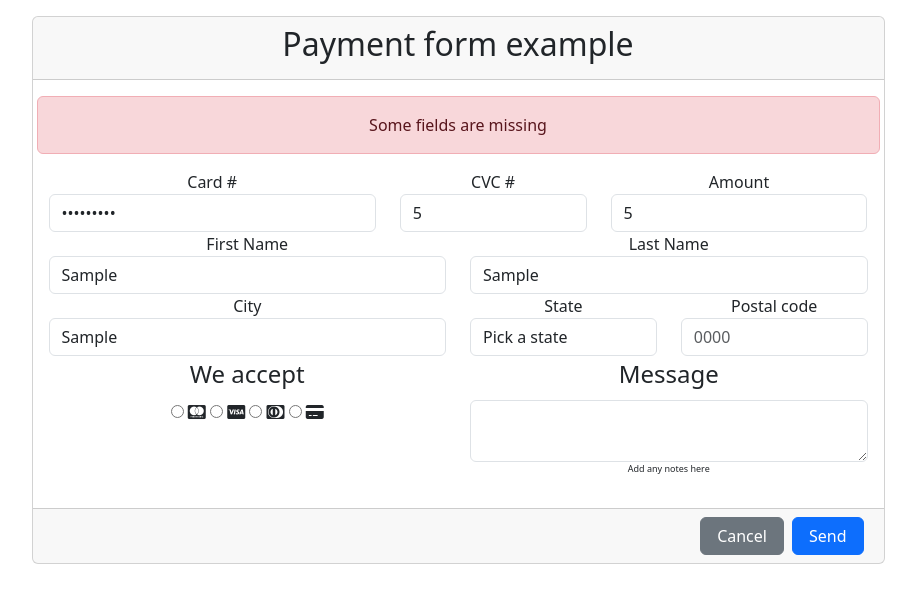
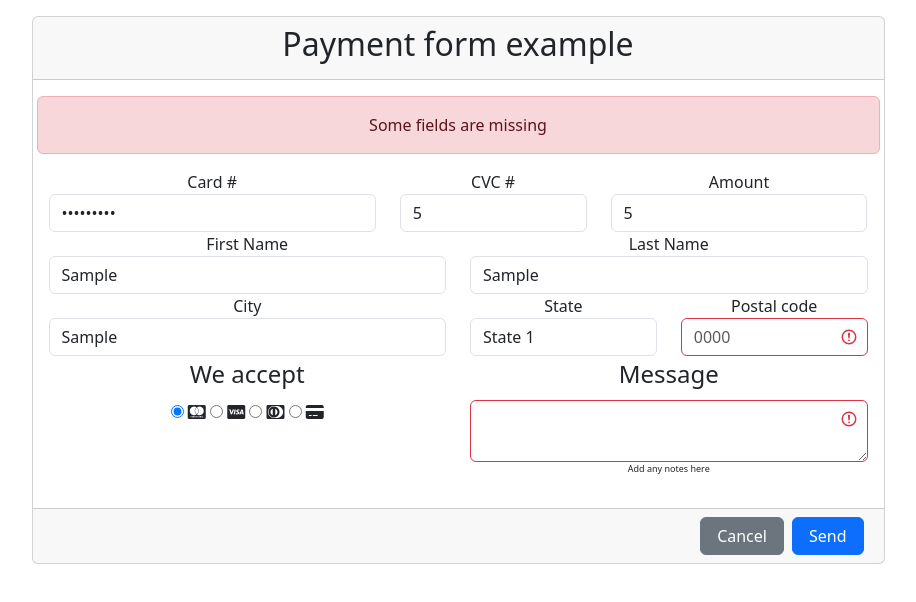
Before and after one commit to 4GeeksAcademy/alex-js-form-validation, a plain HTML site: page index.html in a window 1280 px wide. Both pictures are taken after typing "Sample123", "5", "5", "Sample", "Sample", "Sample" into the empty fields and a click on the button "Send". Shown: the whole page, without its empty margins (182-1098 px from the left). Drawn offline with nearby package versions, Linux system fonts and the light colour scheme.

Commit message:
add highlights for missing inputs

```diff
--- a/app.js
+++ b/app.js
@@ -1,28 +1,49 @@
-let cardNum = document.querySelector('#credit-card')
-let cvc = document.querySelector('#cvc')
-let amount = document.querySelector('#amount')
-let firstName = document.querySelector('#name')
-let lastName = document.querySelector('#last-name')
-let city = document.querySelector('#city')
-let state= document.querySelector('#state-select')
-let postalCode = document.querySelector('#postal-code')
-let paymentMethod = document.querySelector('#payment-method')
-let message = document.querySelector('#message')
-let submitBtn = document.querySelector('#submit-btn')
-let alertMsg = document.querySelector('#alert-msg')
-let cardBody = document.querySelector('#card-body')
-let myForm = document.querySelector('.my-form')
+let cardNum = document.querySelector('#credit-card');
+let cvc = document.querySelector('#cvc');
+let amount = document.querySelector('#amount');
+let firstName = document.querySelector('#name');
+let lastName = document.querySelector('#last-name');
+let city = document.querySelector('#city');
+let state = document.querySelector('#state-select');
+let postalCode = document.querySelector('#postal-code');
+let paymentMethod = document.querySelector('#payment-method');
+let message = document.querySelector('#message');
+let submitBtn = document.querySelector('#submit-btn');
+let alertMsg = document.querySelector('#alert-msg');
+let myForm = document.querySelector('.my-form');
+submitBtn.addEventListener('click', function() {
+    let paymentSelected = paymentMethod.querySelector('input[name="payment"]:checked');
+    let isValid = true;
 
-submitBtn.addEventListener('click', function(){
-    let paymentSelected = paymentMethod.querySelector('input[name="payment"]:checked')
-    if (cardNum.value && cvc.value && amount.value && firstName.value && lastName.value && city.value && postalCode.value && paymentSelected && message.value
-    ) {
-        alert('all good')
-        if (!alertMsg.classList.contains('d-none'))
-            alertMsg.classList.toggle('d-none')
-        myForm.reset()
+    const inputFields = [
+        cardNum, cvc, amount, firstName, lastName, city, postalCode, message, paymentSelected
+    ];
+
+    inputFields.forEach(input => {
+        if (input) {
+            input.classList.remove('is-invalid');
+        }
+    });
+
+    inputFields.forEach(input => {
+        if (!input || !input.value ) {
+            isValid = false;
+            if (input) {
+                input.classList.add('is-invalid');
+            }
+
+        }
+    });
+
+    if (isValid) {
+        alert('form sent :)');
+        if (!alertMsg.classList.contains('d-none')) {
+            alertMsg.classList.toggle('d-none');
+        }
+        myForm.reset();
     } else {
-        if (alertMsg.classList.contains('d-none'))
-        alertMsg.classList.toggle('d-none')
+        if (alertMsg.classList.contains('d-none')) {
+            alertMsg.classList.toggle('d-none');
+        }
     }
-})
+});
--- a/index.html
+++ b/index.html
@@ -68,8 +68,7 @@
                             <div class="col-6 state">
                                 <label for="state-select">State</label>
                                 <select name="state" id="state-select" class="form-control">
-                                    <option value="1" selected>Pick a state</option>
-                                    <option value="2">State 1</option>
+                                    <option value="2" selected>State 1</option>
                                     <option value="3">State 2</option>
                                 </select>
                             </div>
@@ -84,7 +83,7 @@
                     <div class="col-6">
                         <fieldset id="payment-method">
                             <legend>We accept</legend>
-                            <input type="radio" name="payment" id="master">
+                            <input type="radio" name="payment" id="master" checked>
                             <label for="master"><i class="fa-brands fa-cc-mastercard"></i></label>
                             <input type="radio" name="payment" id="visa">
                             <label for="visa"><i class="fa-brands fa-cc-visa"></i></label>
```
